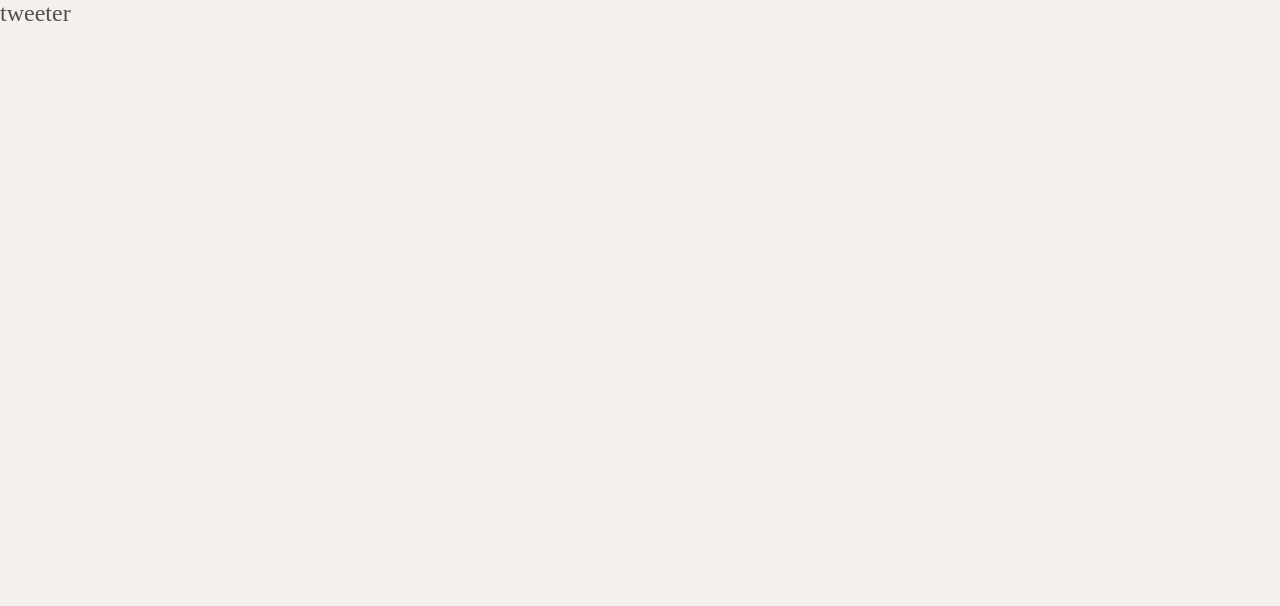
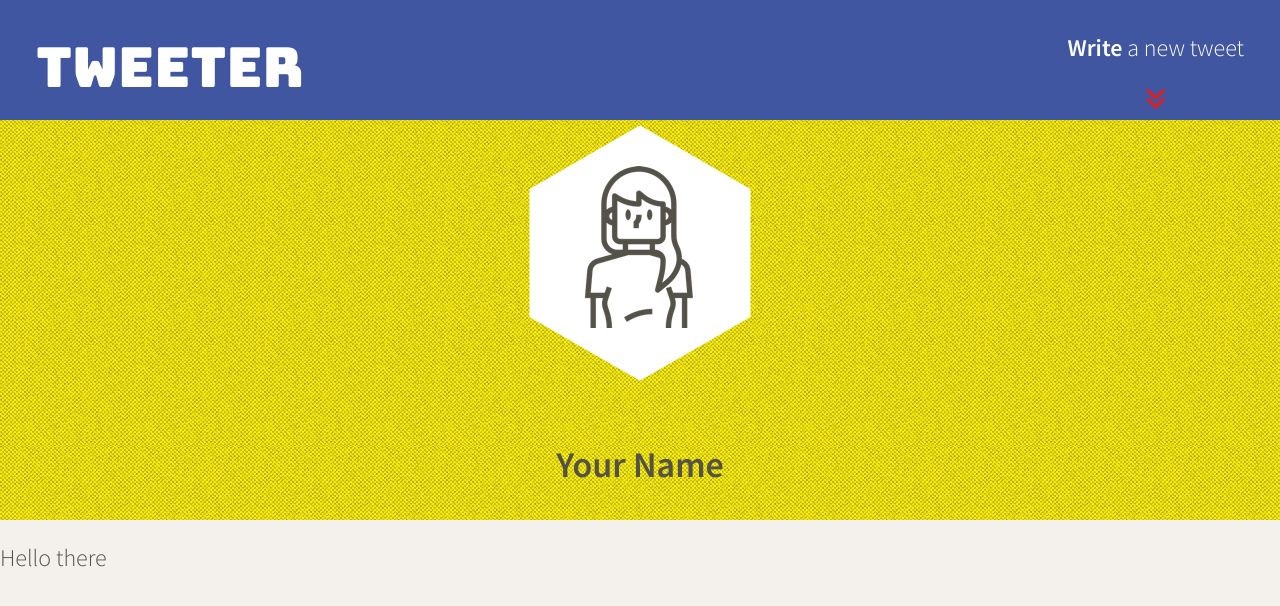
Before and after one commit to JoryLa/TweeterTemplate, a website: page public/index.html in a window 1280 px wide. Drawn offline with nearby package versions, Linux system fonts and the light colour scheme.

Commit message:
Adding header and nav bar elements and styling with CSS

```diff
--- a/public/index.html
+++ b/public/index.html
@@ -7,23 +7,54 @@
     <!-- External CSS -->
     <link rel="stylesheet" href="https://cdnjs.cloudflare.com/ajax/libs/normalize/8.0.1/normalize.min.css" type="text/css" />
 
+    <!-- Bungee and Source Sans Pro Fonts -->
+    <link rel="preconnect" href="https://fonts.googleapis.com">
+    <link rel="preconnect" href="https://fonts.gstatic.com" crossorigin>
+    <link href="https://fonts.googleapis.com/css2?family=Bungee&family=Source+Sans+Pro:ital,wght@0,300;0,600;1,300;1,600&display=swap" rel="stylesheet">
+
     <!-- App CSS -->
     <link rel="stylesheet" href="/styles/layout.css" type="text/css" />
+
+    <!-- Nav CSS -->
+    <link rel="stylesheet" href="/styles/nav.css" type="text/css" />
+
+    <!-- Header CSS -->
+    <link rel="stylesheet" href="/styles/header.css" type="text/css" />
 
     <!-- External JS -->
     <script src="https://ajax.googleapis.com/ajax/libs/jquery/3.4.1/jquery.min.js"></script>
 
     <!-- App JS -->
     <script type="text/javascript" src="/scripts/client.js"></script>
+
+    <!-- Nav Icon-->
+    <link rel="stylesheet" href="https://cdnjs.cloudflare.com/ajax/libs/font-awesome/6.1.1/css/all.min.css" integrity="sha512-KfkfwYDsLkIlwQp6LFnl8zNdLGxu9YAA1QvwINks4PhcElQSvqcyVLLD9aMhXd13uQjoXtEKNosOWaZqXgel0g==" crossorigin="anonymous" referrerpolicy="no-referrer" />
   </head>
 
   <body>
     <!-- Top nav bar (fixed) -->
     <nav>
-      <span>tweeter</span>
+      <span class="navleft">tweeter</span>
+      <div class="navright">
+        <p><span class="write">Write</span> a new tweet</p>
+        <i class="fa-solid fa-angles-down"></i>
+      </div>
     </nav>
 
+    <!-- Header w/ "profile" icon an name -->
+    <header>
+      <div>
+          <img class="profile-hex" src="/images/profile-hex.png">
+      </div>
+      <br>
+      <div>
+          <h2>Your Name</h2>
+      </div>
+    </header>
+
     <!-- Page-specific (main) content here -->
-    <main class="container"></main>
+    <main class="container">
+      <p> Hello there</p>
+    </main>
   </body>
 </html>
--- /dev/null
+++ b/public/styles/header.css
@@ -0,0 +1,9 @@
+header {
+  display: flex;
+  flex-direction: column;
+  justify-content: center;
+  align-items: center;
+  height: 400px;
+  width: 100vw;
+  background-image: url('../images/tweeterbackground.png');
+}
--- a/public/styles/layout.css
+++ b/public/styles/layout.css
@@ -18,6 +18,7 @@ body {
   color: #545149;
   background-color: #f4f1ec;
   font-size: 24px;
+  font-family: 'Source Sans Pro', sans-serif;
 }
 
 /*
--- /dev/null
+++ b/public/styles/nav.css
@@ -0,0 +1,31 @@
+nav {
+  display: flex;
+  justify-content: space-between;
+  height: 120px;
+  width: 100vw;
+  background-color: #4056A1;
+  color: #FFFFFF;
+  padding: 1.5em;
+
+}
+
+.navleft {
+  display: flex;
+  font-family: 'Bungee', cursive;
+  font-size: 2.3em;
+ }
+
+ .navright {
+   display: flex;
+   justify-content: center;
+   align-items: center;
+   flex-direction: column;
+ }
+
+ .write {
+   font-weight: 900;
+ }
+
+ i {
+   color: rgb(227, 30, 30);
+ }
```
Also changed, not shown: server/data-files/initial-tweets.json (+5 -5 lines), public/images/tweeterbackground.png (added).
